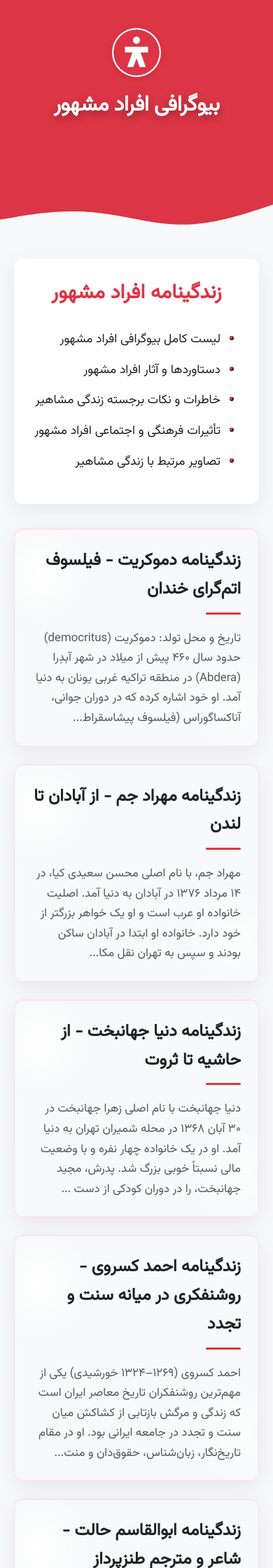
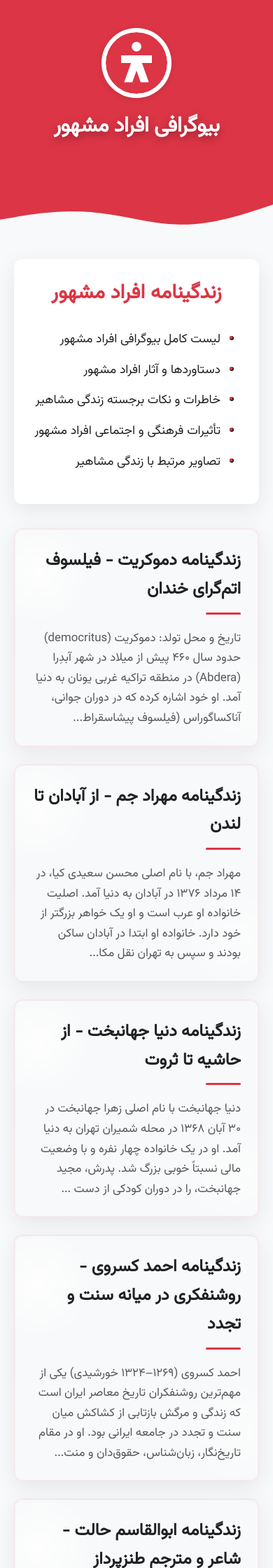
Before and after one commit to darkblog/darkblog.github.io, a Jekyll site: the page built from index.html, in a window 390 px wide. Shown: the top 2240 px of the page at 70% size. Built offline with Jekyll 4.4.1, drawn with Linux system fonts in a browser that asks for light colours.

Commit message:
Update index.html

```diff
--- a/index.html
+++ b/index.html
@@ -327,11 +327,6 @@ layout: null
                 min-height: 350px;
             }
 
-            .nav-logo {
-                height: 70px;
-                padding: 2px;
-            }
-
             .description-box, .post-card {
                 padding: 25px;
             }
```
